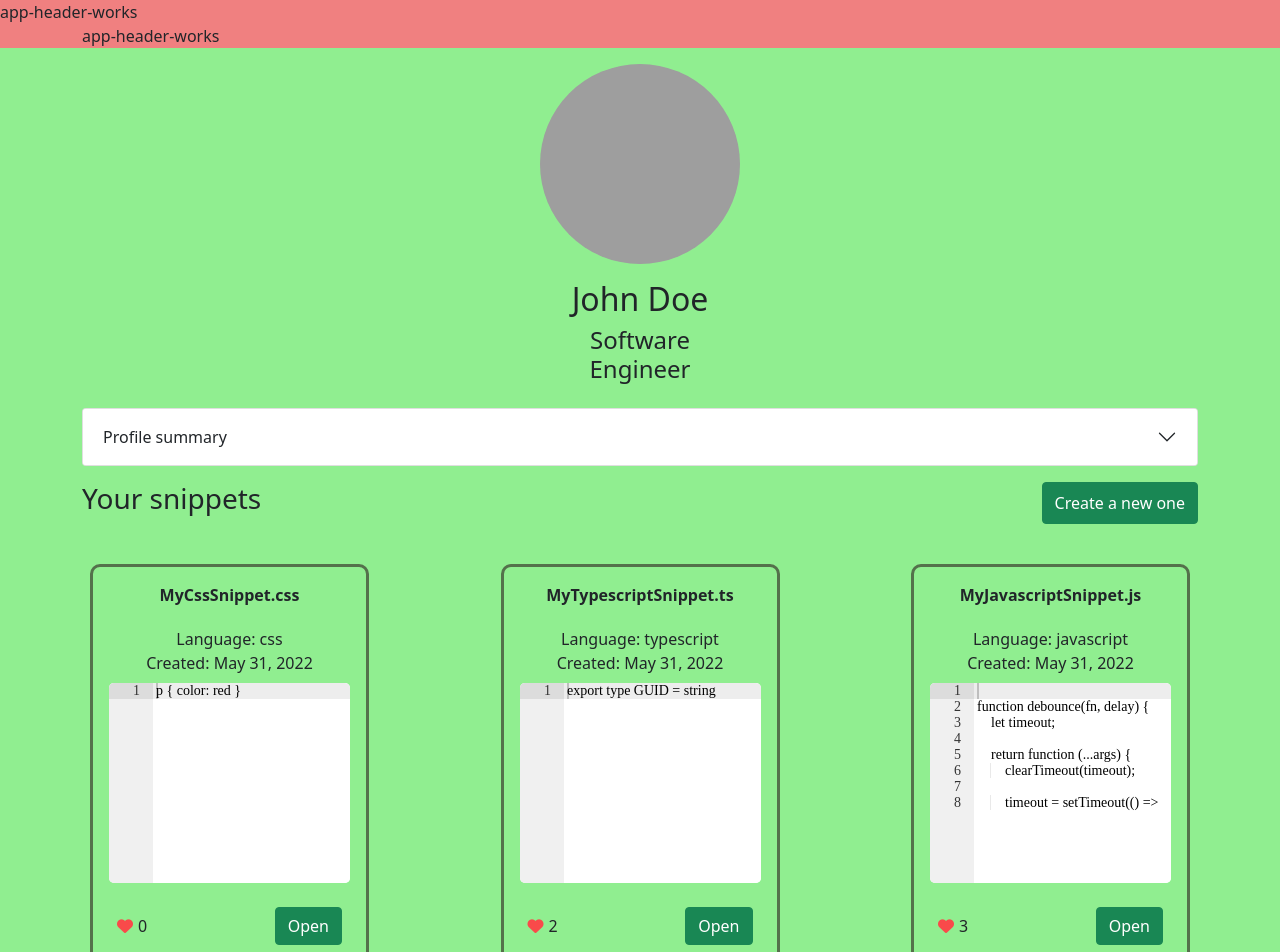
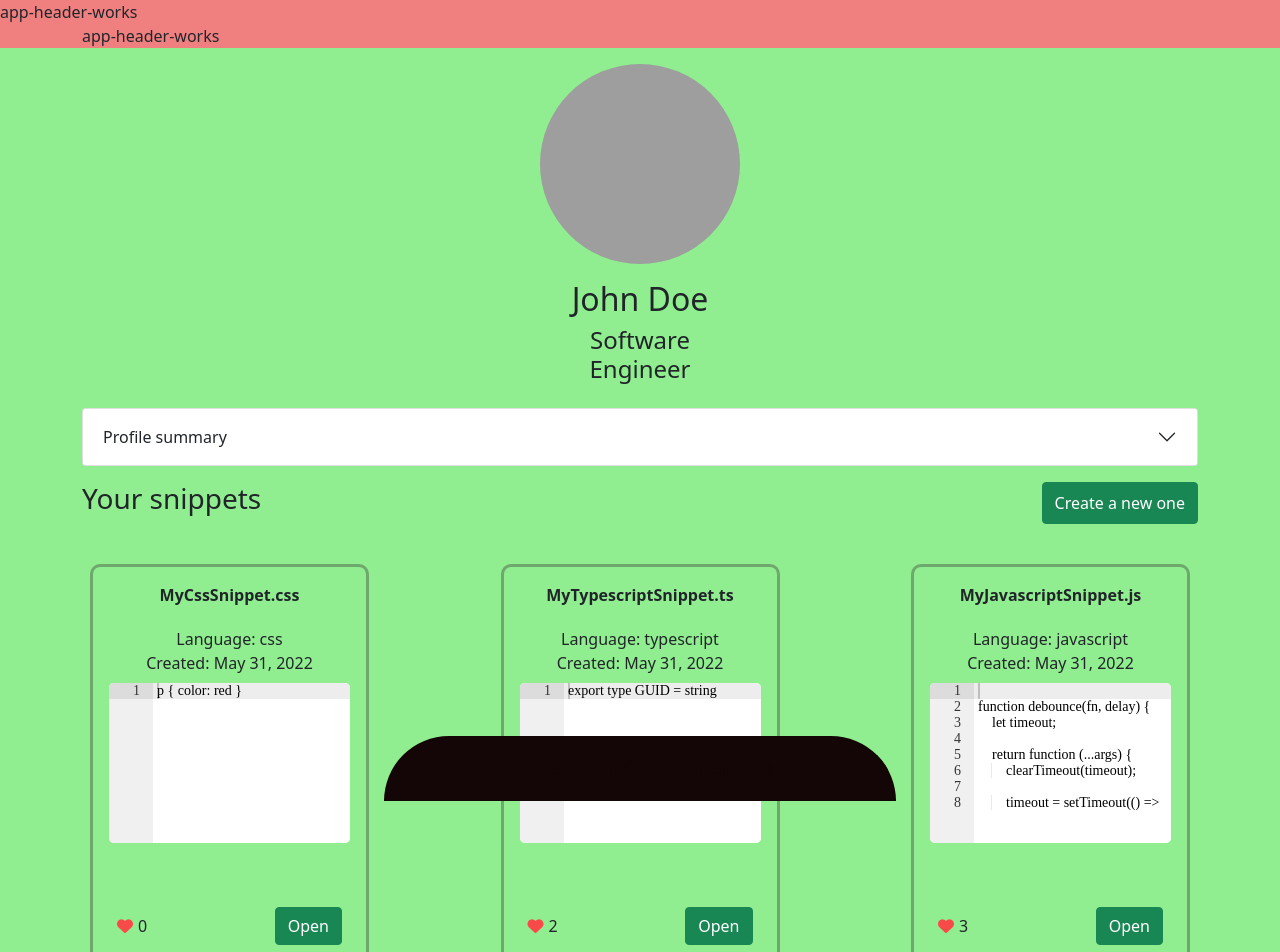
Before and after one commit to Quken/snipcode, an Angular app in the folder client/: page /profile in a window 1280 px wide. Shown: the top 952 px of the page. Built offline with nearby package versions, Linux system fonts and the light colour scheme; grey boxes are pictures that could not be loaded.

Commit message:
UI improvements for footer

```diff
--- a/client/src/app/app-nav/nav-item/nav-item.component.scss
+++ b/client/src/app/app-nav/nav-item/nav-item.component.scss
@@ -1,13 +1,17 @@
+@import "../../footer/footer.component.scss";
+
+$nav-link-color: rgba($nav-bg-color, 0.8);
+
 .nav-item {
     &__link {
         text-decoration: none;
-        color: lightslategray;
+        color: #{$nav-link-color};
         font-weight: 600;
         font-size: 1.2rem;
         transition: all 0.2s ease-in;
 
         &:hover {
-            color: black;
+            color: rgb(0, 0, 0);
             text-decoration: underline;
             transition: all 0.2s ease-in;
         }
--- a/client/src/app/app-nav/nav/nav.component.html
+++ b/client/src/app/app-nav/nav/nav.component.html
@@ -2,6 +2,6 @@
     <app-nav-item
         *ngFor="let nav of navItems"
         [config]="nav"
-        class="d-flex m-5"
+        class="d-flex m-3"
     ></app-nav-item>
 </div>
--- a/client/src/app/footer/footer.component.html
+++ b/client/src/app/footer/footer.component.html
@@ -1,5 +1,5 @@
 <footer class="footer">
-    <div class="container d-flex justify-content-center">
+    <div class="container d-flex justify-content-center footer__nav">
         <app-nav></app-nav>
     </div>
     <div class="container d-flex justify-content-between">
--- a/client/src/app/footer/footer.component.scss
+++ b/client/src/app/footer/footer.component.scss
@@ -1,3 +1,28 @@
+$nav-bg-color: #140606;
+$nav-hover-bg-color: rgba(90, 90, 90, 0.459);
+$nav-panel-border-radius: 100px;
+$nav-border-color: #140606;
+
 .footer {
     background-color: lightblue;
+
+    &__nav {
+        position: fixed;
+        bottom: -1px;
+        background: #{$nav-bg-color};
+        left: 0;
+        right: 0;
+        width: 40%;
+        z-index: 2000;
+        border-top-left-radius: #{$nav-panel-border-radius};
+        border-top-right-radius: #{$nav-panel-border-radius};
+        border: 2px solid #{$nav-border-color};
+        transition: all 0.5s ease;
+
+        &:hover {
+            cursor: pointer;
+            background-color: #{$nav-hover-bg-color};
+            transition: all 0.5s ease;
+        }
+    }
 }
--- a/client/src/app/shared/components/snippets-list/snippet-list-item/snippet-list-item.component.scss
+++ b/client/src/app/shared/components/snippets-list/snippet-list-item/snippet-list-item.component.scss
@@ -1,4 +1,4 @@
-$list-item-border-color: rgba(44, 29, 29, 0.596);
+$list-item-border-color: #3630305e;
 $likes-icon-color: #f94a4a;
 
 .snippet-list-item {
--- a/client/src/app/shared/components/snippets-list/snippet-list-item/snippet-list-item.component.ts
+++ b/client/src/app/shared/components/snippets-list/snippet-list-item/snippet-list-item.component.ts
@@ -45,7 +45,8 @@ export class SnippetListItemComponent implements AfterViewInit {
         );
         this._aceEditor.session.setOption('useWorker', false);
         this._aceEditor.setOptions({
-            lines: this._lines,
+            minLines: this._lines,
+            maxLines: this._lines,
             readOnly: true,
         });
         const shortenedSource = this.snippet.srcRaw.slice(0, this._maxLength);
```
